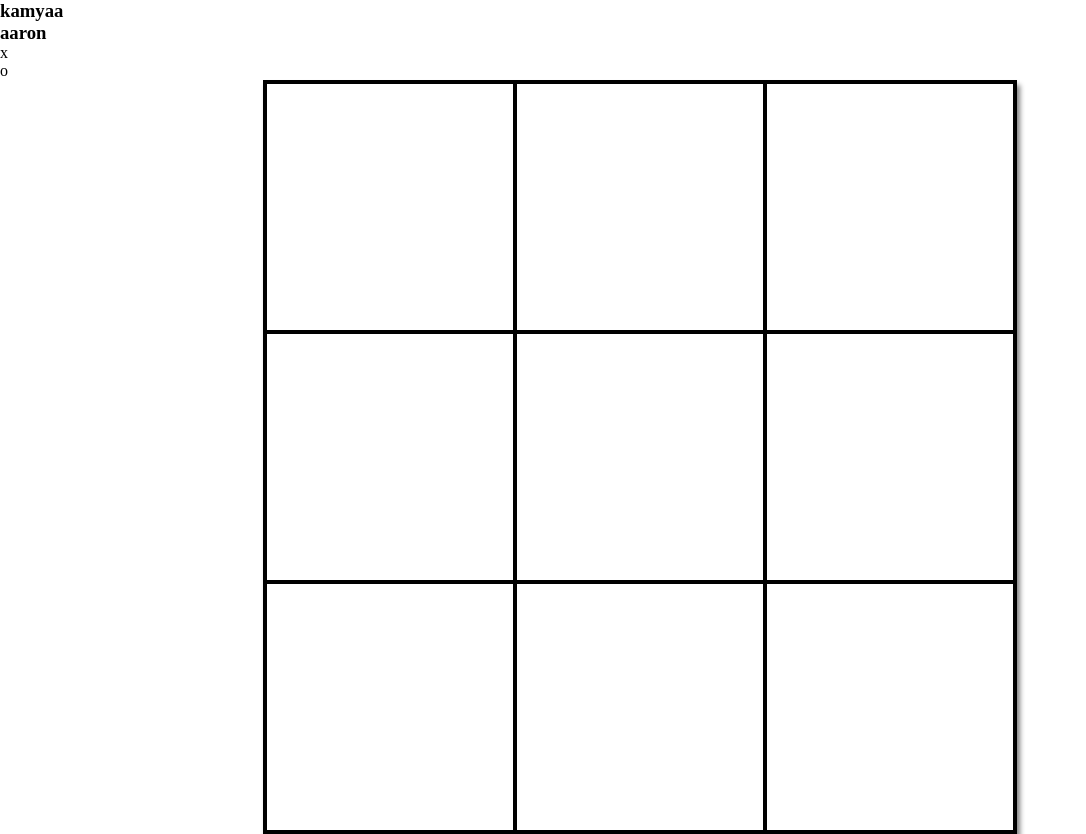
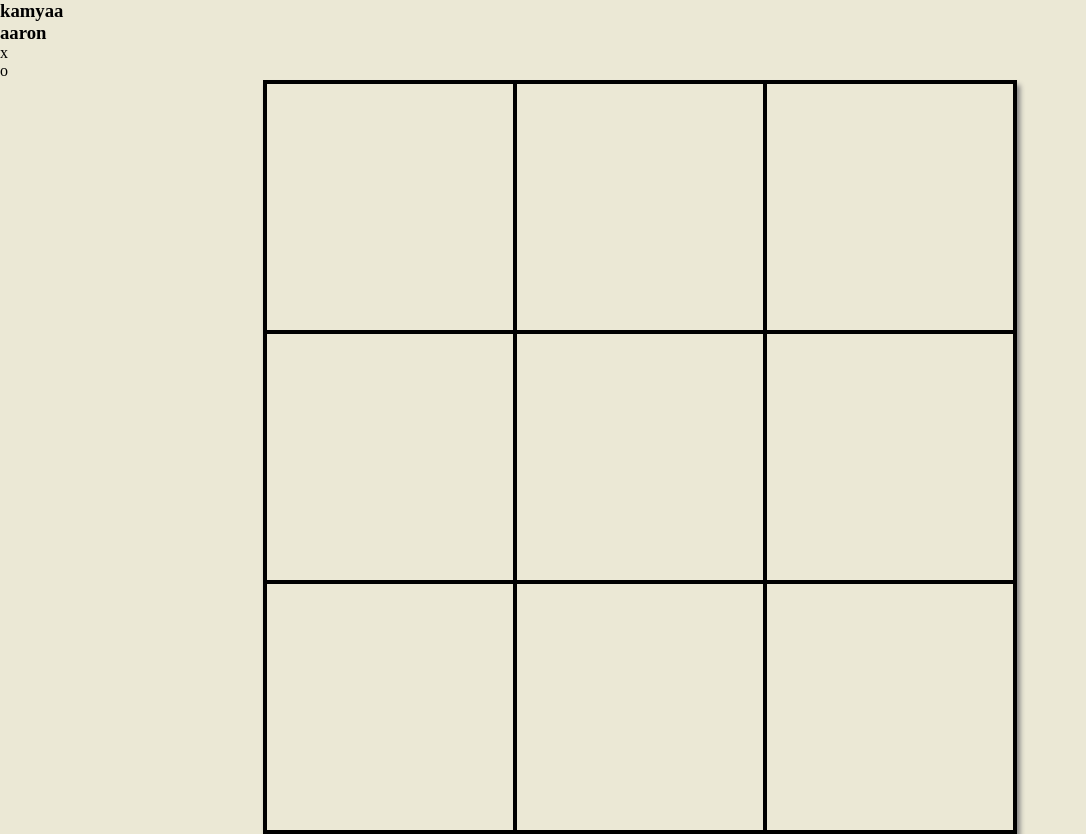
Before and after one commit to aaronlrv/tic-tac-toe, a plain HTML site: page index.html in a window 1280 px wide. Shown: the whole page, without its empty margins (0-1086 px from the left). Drawn offline with Linux system fonts and the light colour scheme.

Commit message:
Add background color

```diff
--- a/script.js
+++ b/script.js
@@ -4,10 +4,6 @@ let player2Header = document.querySelector(".player2")
 let player2ChoiceSlot = document.querySelector(".choice2")
 let grid = document.querySelector(".grid")
 let cell = document.querySelectorAll(".cell")
-
-
-
-
 
 
 let person = (name,choice) => {
--- a/style.css
+++ b/style.css
@@ -2,6 +2,7 @@
     border-style: border-box;
     padding: 0;
     margin: 0;
+    background-color: #ebe8d5;
 }
 
 .grid {
@@ -28,4 +29,5 @@
     font-size: 200px;
     border: 2px solid black;
 
+
 }
```
